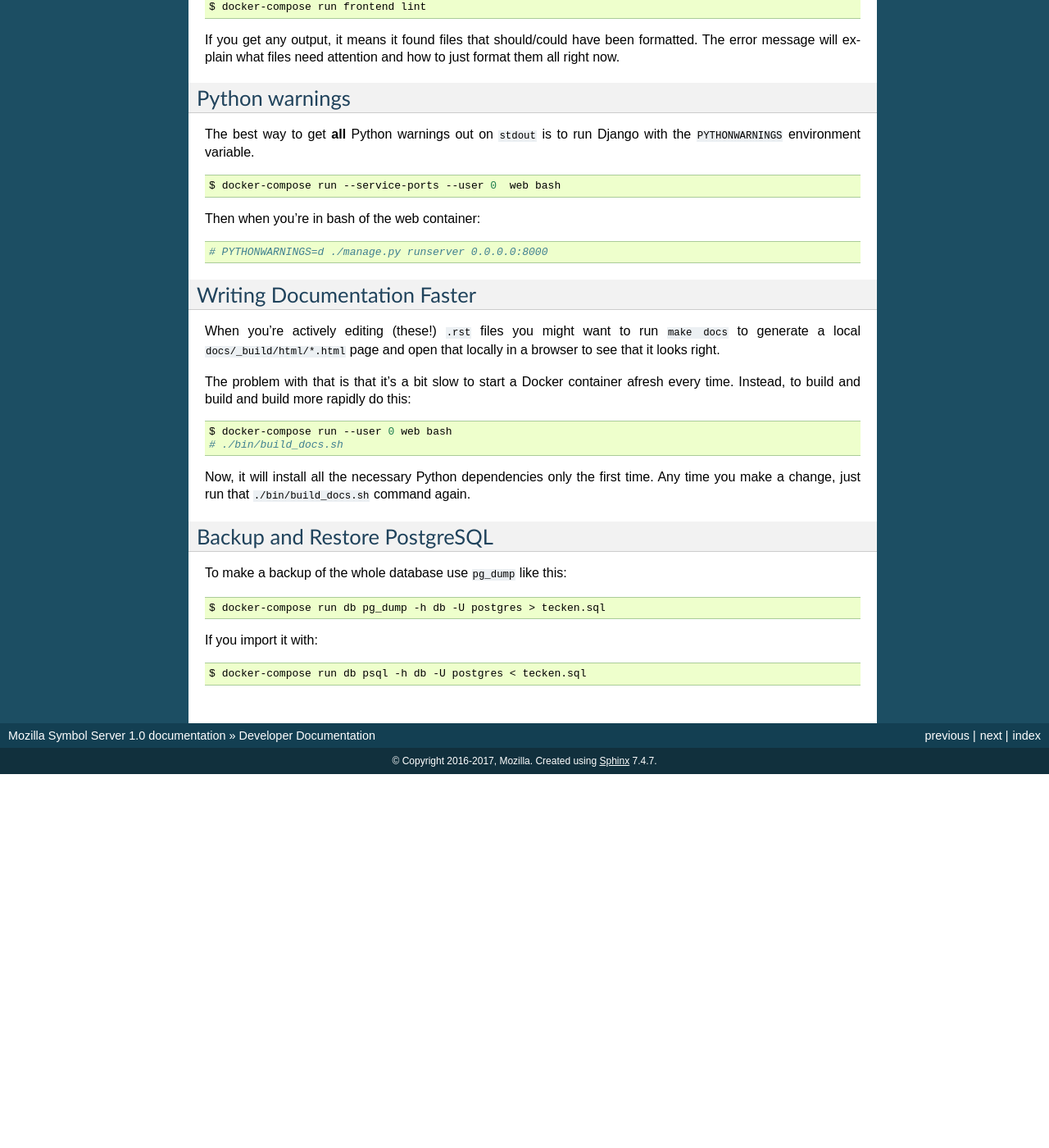
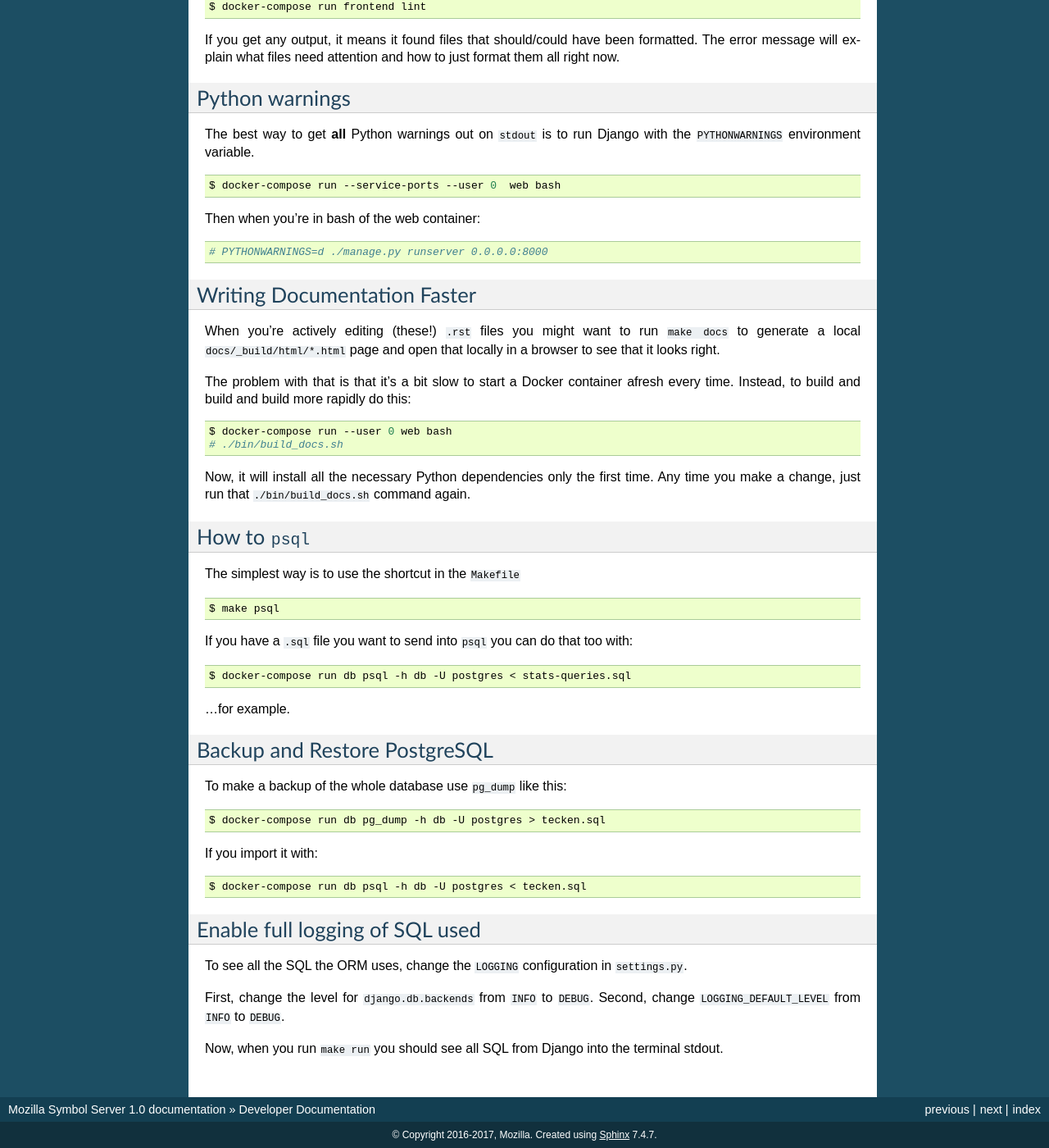
Before and after one commit to mozilla-services/tecken, a Sphinx documentation site: the page built from docs/dev.rst, in a window 1280 px wide and 1400 px high, scrolled down 7597 px. Shown: the whole window at 82% size. Built offline with Sphinx 7.4.7, drawn with Linux system fonts in a browser that asks for light colours; before the commit the page ends 8541 px from its top, so only the background shows below that; some of the changed text lies outside the part shown.

Commit message:
update dev docs for debugging

```diff
--- a/docs/dev.rst
+++ b/docs/dev.rst
@@ -572,6 +572,24 @@ Now, it will install all the necessary Python dependencies only the first
 time. Any time you make a change, just run that ``./bin/build_docs.sh``
 command again.
 
+How to ``psql``
+===============
+
+The simplest way is to use the shortcut in the ``Makefile``
+
+.. code-block:: shell
+
+    $ make psql
+
+If you have a ``.sql`` file you want to send into ``psql`` you can do that
+too with:
+
+.. code-block:: shell
+
+    $ docker-compose run db psql -h db -U postgres < stats-queries.sql
+
+...for example.
+
 
 Backup and Restore PostgreSQL
 =============================
@@ -587,3 +605,16 @@ If you import it with:
 .. code-block:: shell
 
     $ docker-compose run db psql -h db -U postgres < tecken.sql
+
+
+Enable full logging of SQL used
+===============================
+
+To see all the SQL the ORM uses, change the ``LOGGING`` configuration
+in ``settings.py``.
+
+First, change the level for ``django.db.backends`` from ``INFO`` to ``DEBUG``.
+Second, change ``LOGGING_DEFAULT_LEVEL`` from ``INFO`` to ``DEBUG``.
+
+Now, when you run ``make run`` you should see all SQL from Django into
+the terminal stdout.
```
